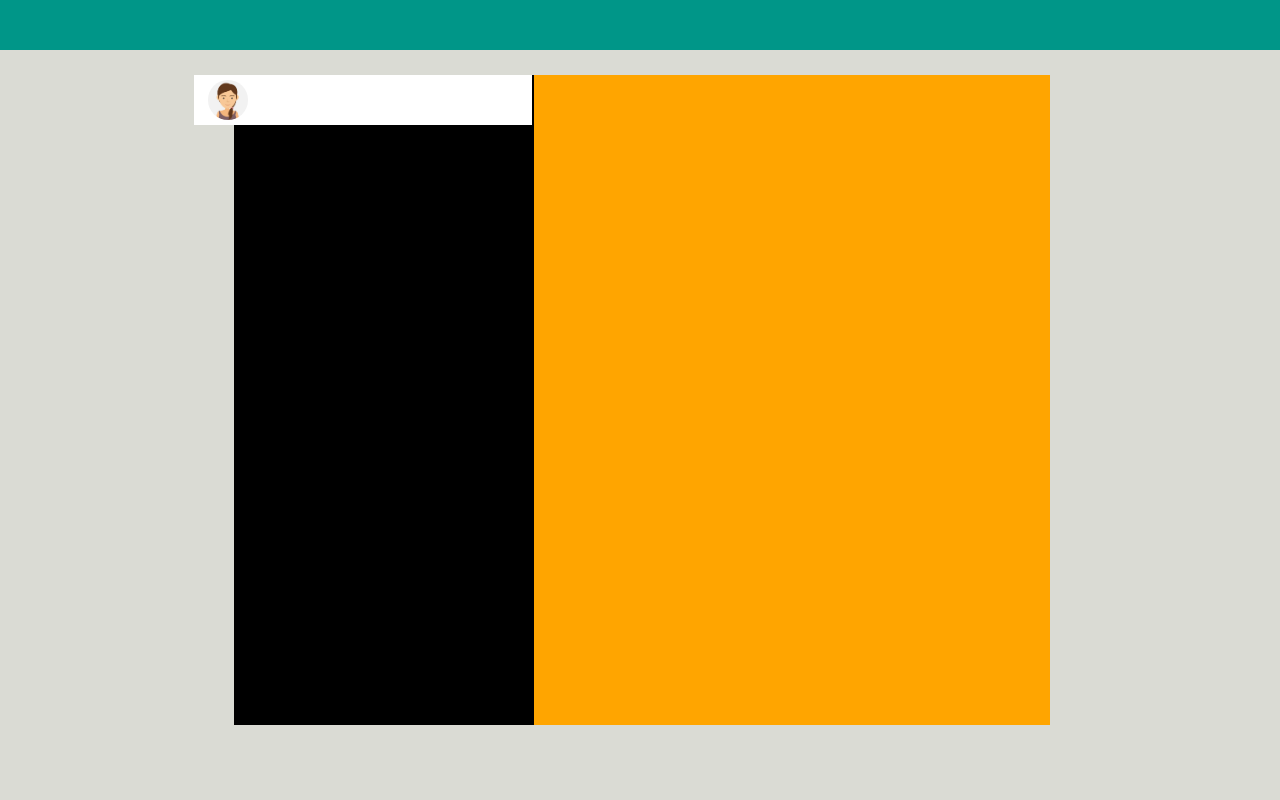
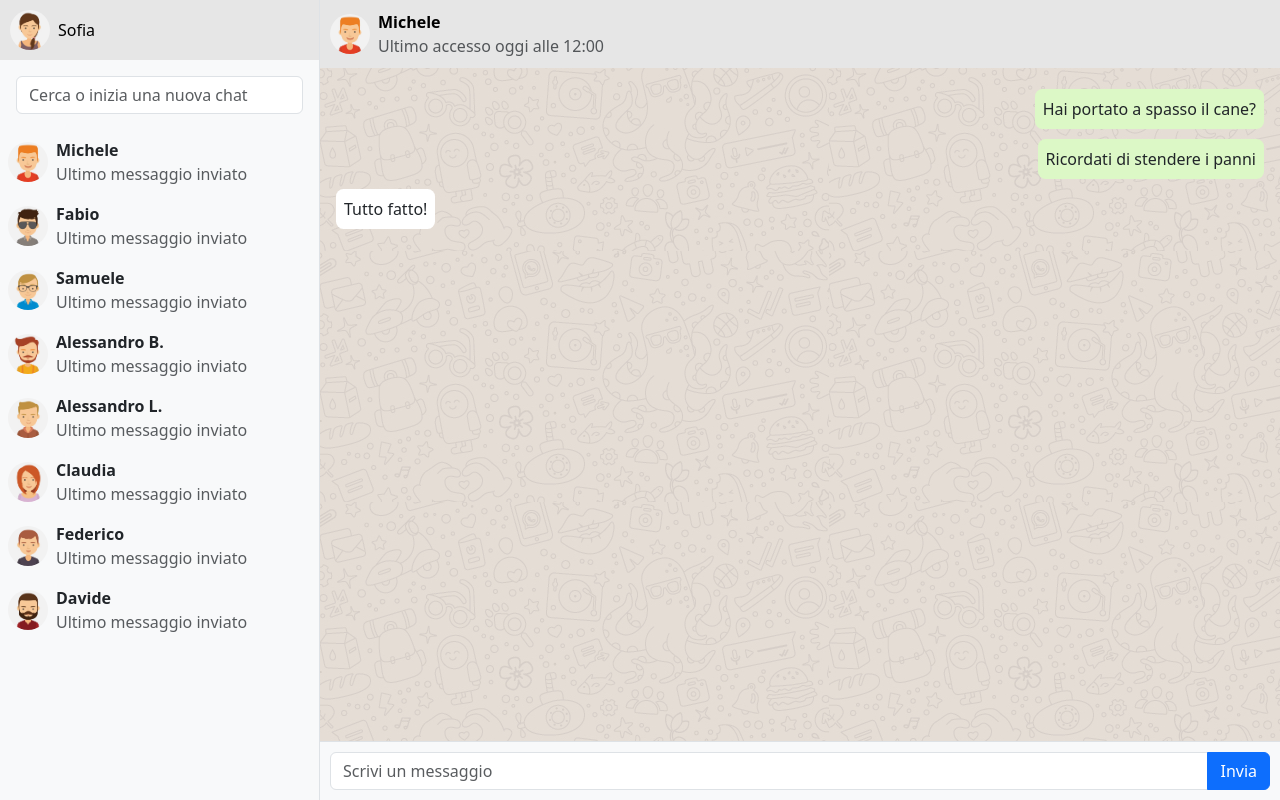
Before and after one commit to EndriuK/vue-boolzapp, a plain HTML site: page index.html in a window 1280 px wide. Drawn offline with nearby package versions, Linux system fonts and the light colour scheme.

Commit message:
[UPD] pagina statica

```diff
--- a/css/style.css
+++ b/css/style.css
@@ -4,70 +4,68 @@
     box-sizing: border-box;
 }
 
-body {
+body,
+html {
+    height: 100%;
+    margin: 0;
     font-family: 'Roboto', sans-serif;
 }
 
-.bg-lineare {
-    height: 100vh;
-    width: 100vw;
-    position: fixed;
-    top: 0;
-    left: 0;
-    z-index: -1;
-    background-image: linear-gradient(to bottom, #009688 0px, #009688 50px, #dadbd4 20px, #dadbd4 100px);
 
+
+.container-fluid {
+    height: 100%;
 }
 
-.content {
-    height: 650px;
-    width: 800px;
-    background-color: white;
-    position: absolute;
-    top: 50%;
-    left: 50%;
-    transform: translate(-50%, -50%);
+.chat-list,
+.chat-area {
+    height: 100%;
+    overflow-y: auto;
 }
 
-.content-header-left {
-    height: 50px;
-    width: 192%;
-    background-color: #fff;
+.chat-list {
+    background-color: #f8f9fa;
+    border-right: 1px solid #dee2e6;
+}
+
+.chat-area {
+    background-image: url('../img/mine.jpg');
     position: relative;
-    top: 0;
-    left: -58px;
-    z-index: 2;
+}
+
+.chat-header {
+    background-color: #e6e6e6;
+    color: black;
+    padding: 10px;
+}
+
+.chat-footer {
+    background-color: #f8f9fa;
+    padding: 10px;
+    position: absolute;
+    bottom: 0;
+    width: 100%;
+    border-top: 1px solid #dee2e6;
 }
 
 .avatar {
     height: 40px;
     width: 40px;
     border-radius: 50%;
-    position: absolute;
-    top: 50%;
-    left: 10%;
-    transform: translate(-50%, -50%);
-    z-index: 1;
-
 }
 
-.list-chat {
-    height: 650px;
-    width: 300px;
-    background-color: black;
-    position: absolute;
-    top: 50%;
-    left: 18%;
-    transform: translate(-50%, -50%);
+.chat-messages {
+    padding-bottom: 60px;
+    /* Space for the footer */
 }
 
-.chat {
-    height: 650px;
-    width: 516px;
-    background-color: orange;
-    position: absolute;
-    top: 50%;
-    left: 69%;
-    transform: translate(-50%, -50%);
+.chat-message {
+    background-color: #dcf8c6;
+    border-radius: 7.5px;
+    padding: 8px;
+    margin: 5px 0;
+}
 
+.chat-message.sent {
+    background-color: #ffffff;
 }
--- a/index.html
+++ b/index.html
@@ -7,50 +7,128 @@
     <link rel="stylesheet" href="./css/style.css">
     <link href="https://cdn.jsdelivr.net/npm/bootstrap@5.3.3/dist/css/bootstrap.min.css" rel="stylesheet"
         integrity="sha384-QWTKZyjpPEjISv5WaRU9OFeRpok6YctnYmDr5pNlyT2bRjXh0JMhjY6hW+ALEwIH" crossorigin="anonymous">
-    <title>Boolzapp</title>
+    <title>Document</title>
 </head>
 
 <body>
 
-    <div class="full-container">
-        <div class="container">
-            <div class="row">
-                <div class="col-12">
-                    <div class="bg-lineare"></div>
+
+    <div class="container-fluid h-100">
+        <div class="row h-100">
+            <!-- Chat List Sidebar -->
+            <div class="col-3 chat-list p-0">
+                <div class="chat-header d-flex align-items-center">
+                    <img src="./img/avatar_io.jpg" alt="Avatar" class="avatar">
+                    <span class="ms-2">Sofia</span>
+                </div>
+                <div class="search-bar p-3">
+                    <input type="text" class="form-control" placeholder="Cerca o inizia una nuova chat">
+                </div>
+                <ul class="list-unstyled">
+                    <li class="p-2">
+                        <div class="d-flex align-items-center">
+                            <img src="./img/avatar_1.jpg" alt="Avatar" class="avatar">
+                            <div class="ms-2">
+                                <div class="fw-bold">Michele</div>
+                                <div class="text-muted">Ultimo messaggio inviato</div>
+                            </div>
+                        </div>
+                    </li>
+                    <li class="p-2">
+                        <div class="d-flex align-items-center">
+                            <img src="./img/avatar_2.jpg" alt="Avatar" class="avatar">
+                            <div class="ms-2">
+                                <div class="fw-bold">Fabio</div>
+                                <div class="text-muted">Ultimo messaggio inviato</div>
+                            </div>
+                        </div>
+                    </li>
+                    <li class="p-2">
+                        <div class="d-flex align-items-center">
+                            <img src="./img/avatar_3.jpg" alt="Avatar" class="avatar">
+                            <div class="ms-2">
+                                <div class="fw-bold">Samuele</div>
+                                <div class="text-muted">Ultimo messaggio inviato</div>
+                            </div>
+                        </div>
+                    </li>
+                    <li class="p-2">
+                        <div class="d-flex align-items-center">
+                            <img src="./img/avatar_4.jpg" alt="Avatar" class="avatar">
+                            <div class="ms-2">
+                                <div class="fw-bold">Alessandro B.</div>
+                                <div class="text-muted">Ultimo messaggio inviato</div>
+                            </div>
+                        </div>
+                    </li>
+                    <li class="p-2">
+                        <div class="d-flex align-items-center">
+                            <img src="./img/avatar_5.jpg" alt="Avatar" class="avatar">
+                            <div class="ms-2">
+                                <div class="fw-bold">Alessandro L.</div>
+                                <div class="text-muted">Ultimo messaggio inviato</div>
+                            </div>
+                        </div>
+                    </li>
+                    <li class="p-2">
+                        <div class="d-flex align-items-center">
+                            <img src="./img/avatar_6.jpg" alt="Avatar" class="avatar">
+                            <div class="ms-2">
+                                <div class="fw-bold">Claudia</div>
+                                <div class="text-muted">Ultimo messaggio inviato</div>
+                            </div>
+                        </div>
+                    </li>
+                    <li class="p-2">
+                        <div class="d-flex align-items-center">
+                            <img src="./img/avatar_7.jpg" alt="Avatar" class="avatar">
+                            <div class="ms-2">
+                                <div class="fw-bold">Federico</div>
+                                <div class="text-muted">Ultimo messaggio inviato</div>
+                            </div>
+                        </div>
+                    </li>
+                    <li class="p-2">
+                        <div class="d-flex align-items-center">
+                            <img src="./img/avatar_8.jpg" alt="Avatar" class="avatar">
+                            <div class="ms-2">
+                                <div class="fw-bold">Davide</div>
+                                <div class="text-muted">Ultimo messaggio inviato</div>
+                            </div>
+                        </div>
+                    </li>
+                    <!-- Add more chat list items here -->
+                </ul>
+            </div>
+            <!-- Chat Area -->
+            <div class="col-9 chat-area p-0 position-relative">
+                <div class="chat-header d-flex align-items-center">
+                    <img src="./img/avatar_1.jpg" alt="Avatar" class="avatar">
+                    <div class="ms-2">
+                        <div class="fw-bold">Michele</div>
+                        <div class="text-muted">Ultimo accesso oggi alle 12:00</div>
+                    </div>
+                </div>
+                <div class="chat-messages p-3">
+                    <div class="d-flex flex-column align-items-end">
+                        <div class="chat-message">Hai portato a spasso il cane?</div>
+                        <div class="chat-message">Ricordati di stendere i panni</div>
+                    </div>
+                    <div class="d-flex">
+                        <div class="chat-message sent">Tutto fatto!</div>
+                    </div>
+                </div>
+                <div class="chat-footer">
+                    <div class="input-group">
+                        <input type="text" class="form-control" placeholder="Scrivi un messaggio">
+                        <button class="btn btn-primary" type="button">Invia</button>
+                    </div>
                 </div>
             </div>
         </div>
     </div>
 
-    <main>
-        <div class="container">
-            <div class="row">
-                <div class="col-12">
-                    <div class="content">
-                        <div class="list-chat">
 
-                        </div>
-                        <div class="top-header">
-                            <div class="container">
-                                <div class="row">
-                                    <div class="col-3">
-                                        <div class="content-header-left">
-                                            <img class="avatar" src="./img/avatar_io.jpg" alt="">
-                                        </div>
-                                    </div>
-                                </div>
-                            </div>
-                            <div class="chat">
-
-                            </div>
-                        </div>
-                    </div>
-                </div>
-            </div>
-    </main>
-
-    <script src="https://unpkg.com/vue@3/dist/vue.global.js"></script>
-    <script src="./js/script.js"></script>
 </body>
 
 </html>
```
Also changed, not shown: 1 other file.
